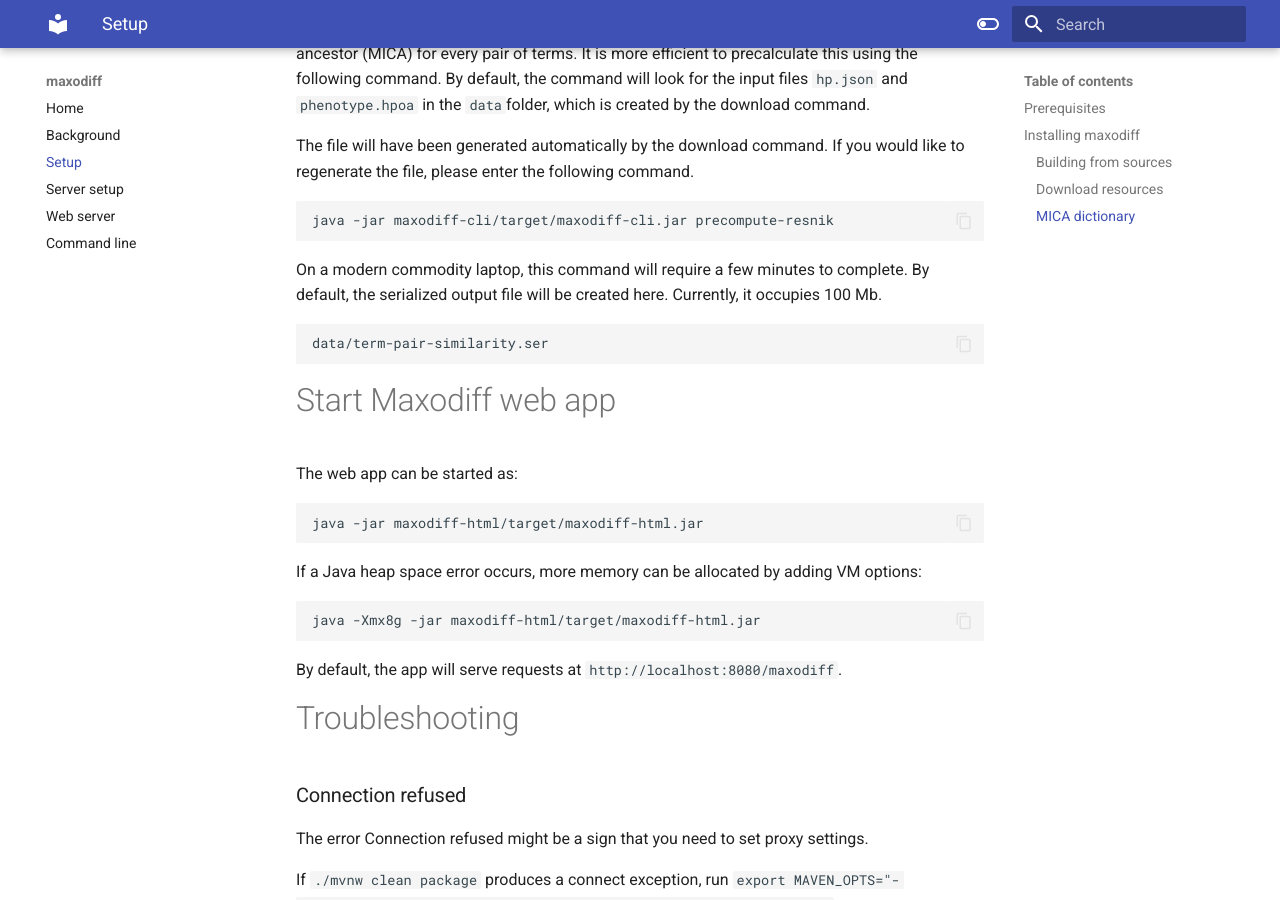
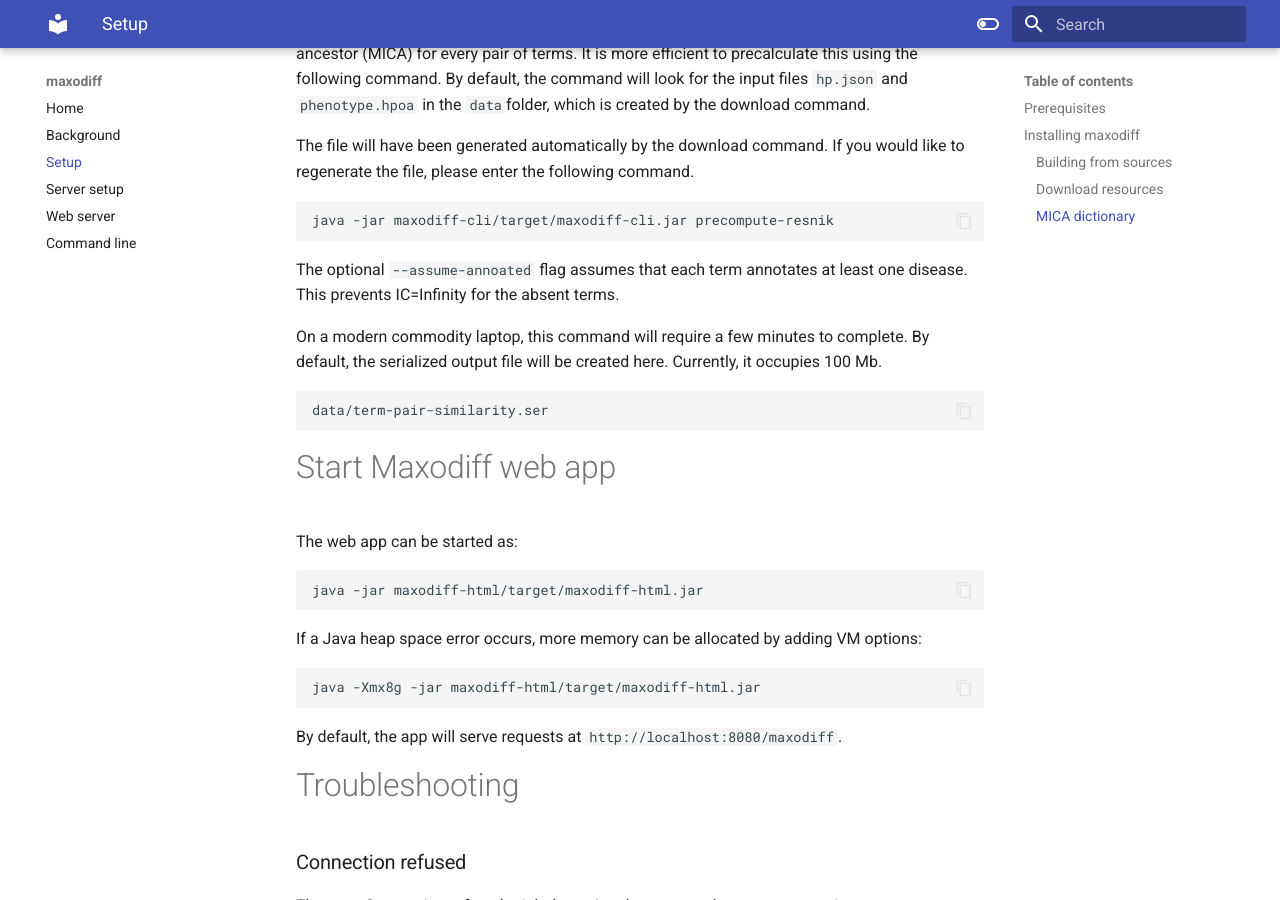
Before and after one commit to P2GX/maxodiff, an MkDocs documentation site: the page built from docs/setup.md, in a window 1280 px wide and 900 px high, scrolled down 1326 px. Built offline with MkDocs 1.6.1 and Material for MkDocs 9.7.7, drawn with Linux system fonts in a browser that asks for light colours.

Commit message:
Update docs.

````diff
--- a/docs/setup.md
+++ b/docs/setup.md
@@ -60,6 +60,9 @@ The file will have been generated automatically by the download command. If you
 ```shell
 java -jar maxodiff-cli/target/maxodiff-cli.jar precompute-resnik
 ```
+The optional ```--assume-annoated``` flag assumes that each term annotates at least one disease.
+This prevents IC=Infinity for the absent terms.
+
 On a modern commodity laptop, this command will require a few minutes to complete.
 By default, the serialized output file will be created here. Currently, it occupies 100 Mb.
 
````
